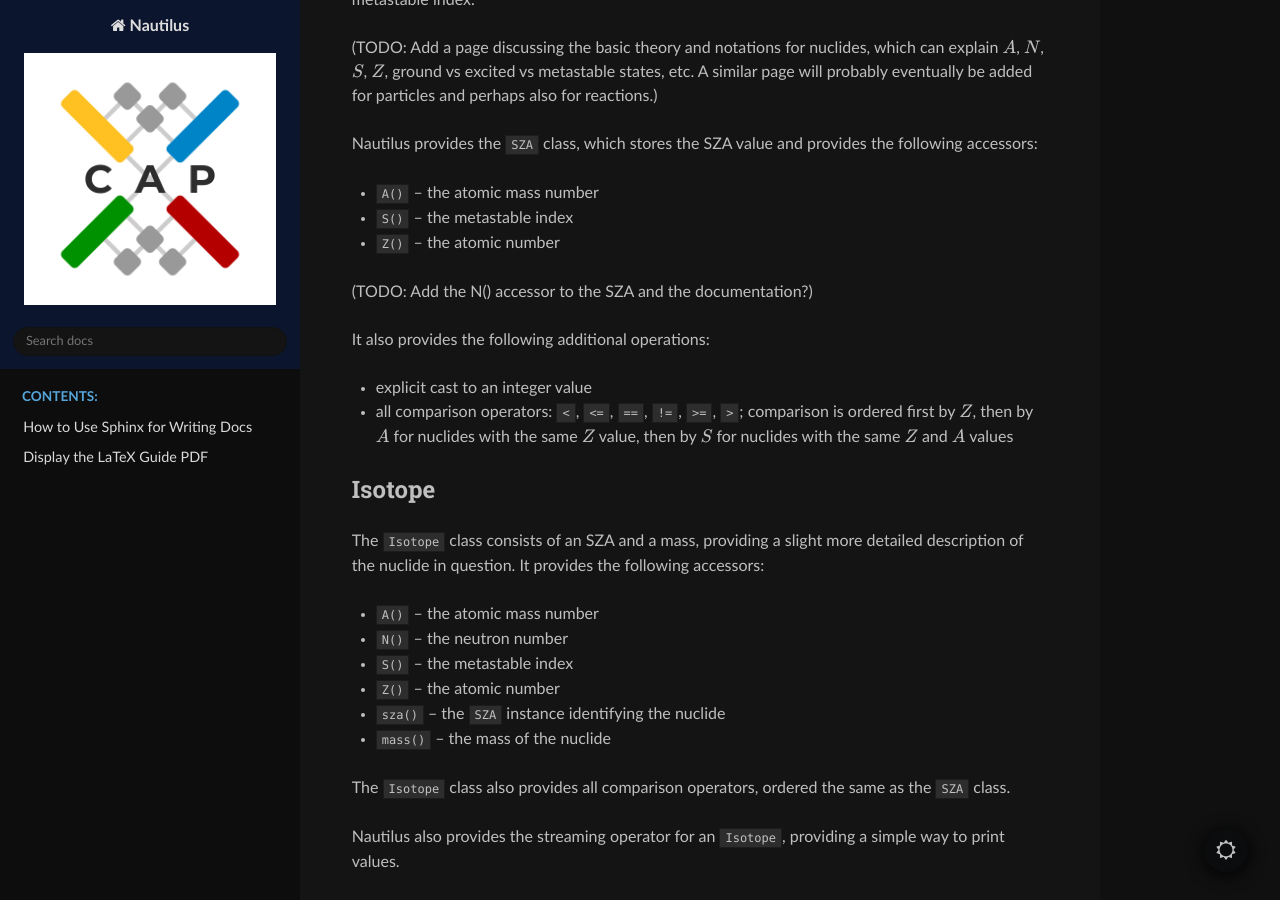
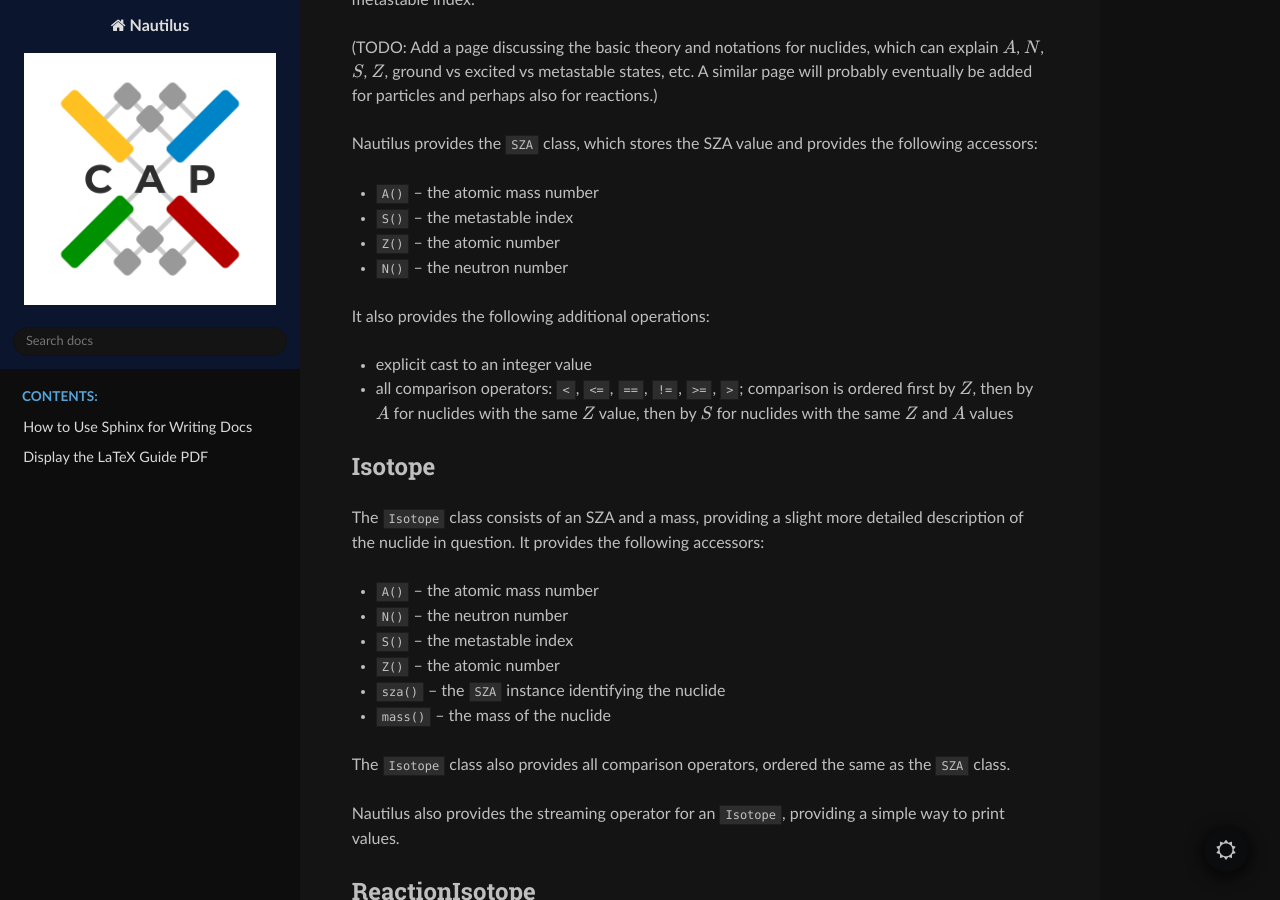
Before and after one commit to lanl/Nautilus, a Sphinx documentation site: the page built from doc/sphinx/src/overview.rst, in a window 1280 px wide and 900 px high, scrolled down 529 px. Built offline with Sphinx 7.4.7 and the Read the Docs theme 3.1.0, drawn with Linux system fonts in a browser that asks for light colours.

Commit message:
Clean up SZA a bit and add N() accessor.

```diff
--- a/doc/sphinx/src/overview.rst
+++ b/doc/sphinx/src/overview.rst
@@ -33,8 +33,7 @@ accessors:
 - ``A()`` -- the atomic mass number
 - ``S()`` -- the metastable index
 - ``Z()`` -- the atomic number
-
-(TODO: Add the N() accessor to the SZA and the documentation?)
+- ``N()`` -- the neutron number
 
 It also provides the following additional operations:
 
```
Also changed, not shown: 1 other file.
